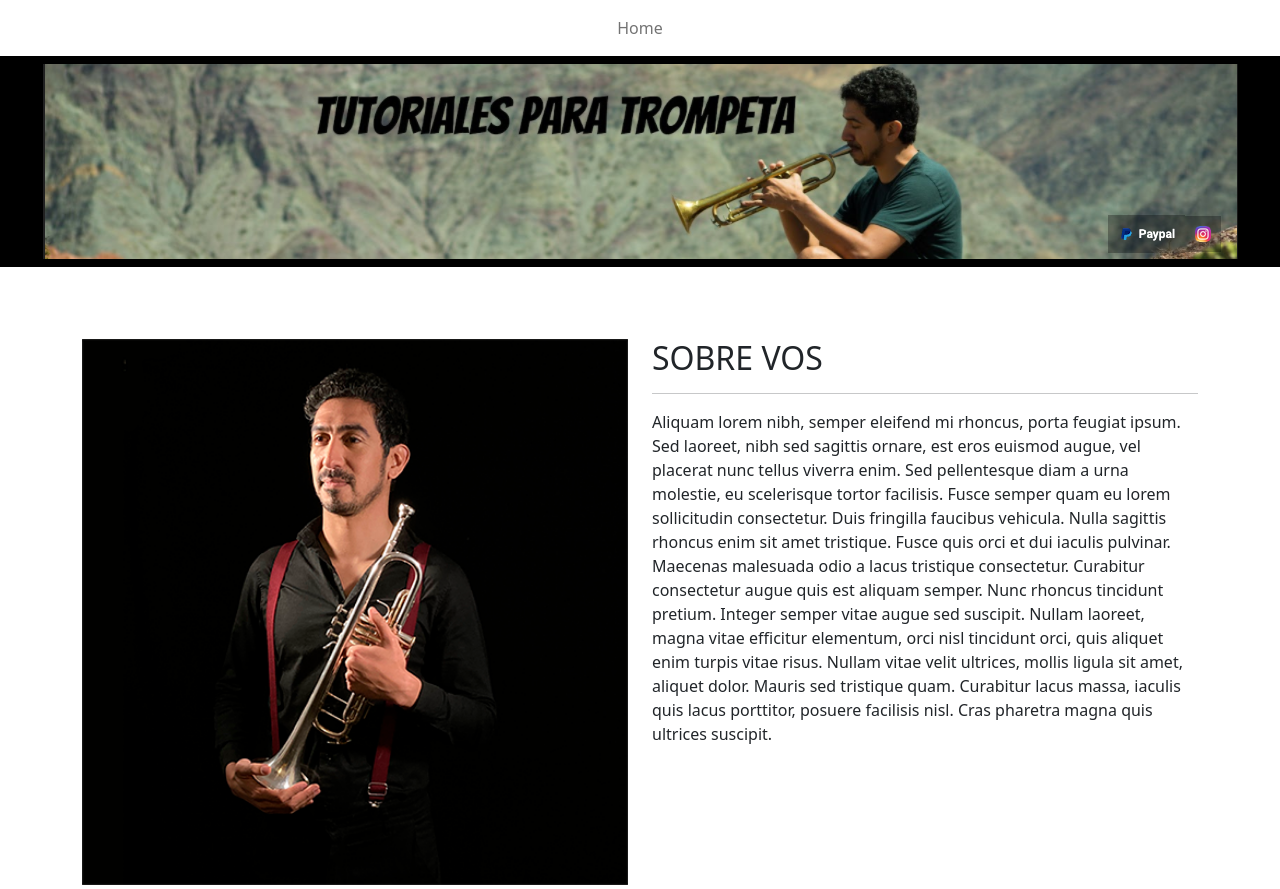
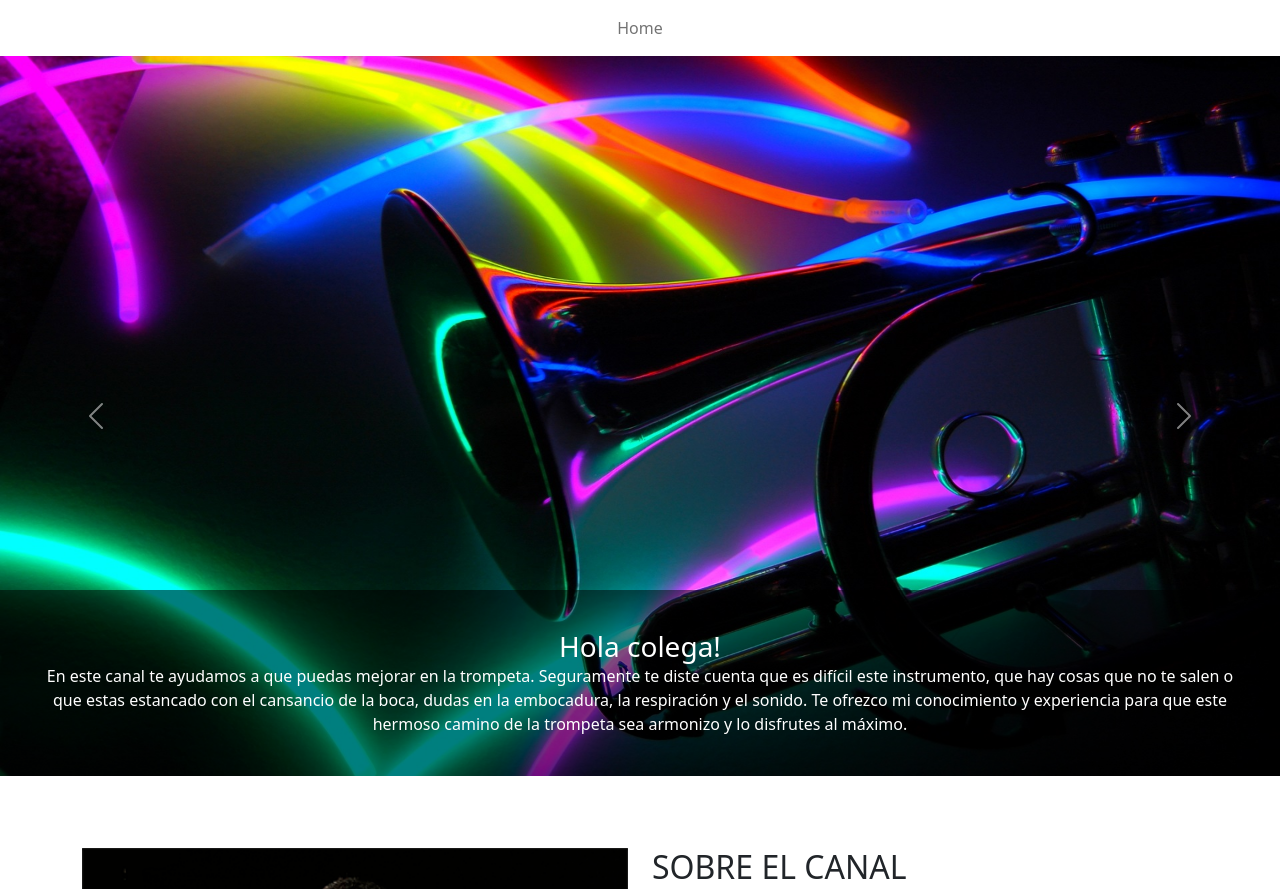
Before and after one commit to geracosta/osvaldito-app-master2, a website: page index.html in a window 1280 px wide. Shown: the top 889 px of the page. Drawn offline with nearby package versions, Linux system fonts and the light colour scheme.

Commit message:
Cambios referencia Aprende Trompeta

```diff
--- a/assets/css/style.css
+++ b/assets/css/style.css
@@ -17,7 +17,7 @@
     line-height: 1.42857;
 }
 
-.form-temas div{
+.form-temas div {
     padding: 0px 20px 0px 20px;
 }
 
@@ -47,9 +47,10 @@
         padding-bottom: 50%;
     }
 }
+
 .embed-container iframe {
     position: absolute;
-    top:0;
+    top: 0;
     left: 0;
     width: 100%;
     height: 100%;
@@ -57,24 +58,33 @@
 
 /* Estilos adicionales */
 .card-title {
-            color: black; /* Color del título */
+    color: black;
+    /* Color del título */
 }
 
 .btn-custom {
-            background-color: black; /* Color de fondo del botón */
-            color: white; /* Color del texto del botón */
-            border: none; /* Quitamos el borde */
+    background-color: black;
+    /* Color de fondo del botón */
+    color: white;
+    /* Color del texto del botón */
+    border: none;
+    /* Quitamos el borde */
 }
 
 .card {
-            height: 100%; /* Altura fija para todas las tarjetas */
-            position: relative; /* Posición relativa para contener el botón */
+    height: 100%;
+    /* Altura fija para todas las tarjetas */
+    position: relative;
+    /* Posición relativa para contener el botón */
 }
 
 .card-content {
-            padding: 10px; /* Espacio interno para el contenido */
-            height: calc(100% - 40px); /* Altura del contenido ajustada */
-            overflow: auto; /* Scroll si el contenido es muy largo */
+    padding: 10px;
+    /* Espacio interno para el contenido */
+    height: calc(100% - 40px);
+    /* Altura del contenido ajustada */
+    overflow: auto;
+    /* Scroll si el contenido es muy largo */
 }
 
 .card {
@@ -83,9 +93,46 @@
 }
 
 .embed-responsive-16by9 {
-            margin: 10px; /* Espacio entre las miniaturas */
+    margin: 10px;
+    /* Espacio entre las miniaturas */
 }
 
 .card-title {
-            margin-top: 10px; /* Espacio entre el título y la miniatura */
+    margin-top: 10px;
+    /* Espacio entre el título y la miniatura */
 }
+
+        /* Estilo para hacer que la imagen ocupe todo el ancho */
+        .carousel-item {
+            align-items: center;
+            justify-content: center;
+            position: relative;
+        }
+
+        .carousel-item img {
+            object-fit: cover;
+            width: 100%;
+            height: 100%;
+        }
+
+    /* Estilo para colocar el texto en la parte inferior */
+    .carousel-caption {
+        position: absolute;
+        bottom: 0;
+        left: 0;
+        right: 0;
+        background-color: rgba(0, 0, 0, 0.5);
+        padding: 20px;
+        color: white;
+        text-align: center;
+    }
+
+    /* Estilo para el texto dentro del carrusel caption */
+    .carousel-caption h3, .carousel-caption p {
+        margin: 0; /* Elimina el margen predeterminado del título y el párrafo */
+    }
+
+    /* Aumentar la altura del carrusel caption */
+    .carousel-caption {
+        padding: 40px; /* Aumenta el padding superior e inferior */
+    }
--- a/index.html
+++ b/index.html
@@ -34,9 +34,49 @@
                 </nav>
             </header>
             <main>
-                <div class="text-center pt-2 pb-2" style="position:sticky;  width: 100%; z-index: 0;background-color: black;color:white">
-                    <img src="./assets/banner1.png" class="img-fluid" alt="">
-                </div>
+                <section class="container-fluid p-0">
+                    <div id="myCarousel" class="carousel slide" data-ride="carousel">
+                        <ol class="carousel-indicators">
+                            <li data-target="#myCarousel" data-slide-to="0" class="active"></li>
+                            <li data-target="#myCarousel" data-slide-to="1"></li>
+                            <li data-target="#myCarousel" data-slide-to="2"></li>
+                        </ol>
+                        <div class="carousel-inner">
+                            <div class="carousel-item active">
+                                <img src="./assets/img/trumpet1.jpg" alt="Imagen 1">
+                                <div class="carousel-caption">
+                                    <h3>Hola colega!</h3>
+                                    <p>En este canal te ayudamos a que puedas mejorar en la trompeta.
+                                        Seguramente te diste cuenta que es difícil este instrumento, que hay cosas que no te salen o que estas estancado con el cansancio de la boca, dudas en la embocadura, la respiración y el sonido. Te ofrezco mi conocimiento y experiencia para que este hermoso camino de la trompeta sea armonizo y lo disfrutes al máximo.</p>
+                                </div>
+                            </div>
+                            <div class="carousel-item">
+                                <img src="./assets/img/trumpet2.jpg" alt="Imagen 2">
+                                <div class="carousel-caption">
+                                    <h3>Hola colega!</h3>
+                                    <p>En este canal te ayudamos a que puedas mejorar en la trompeta.
+                                        Seguramente te diste cuenta que es difícil este instrumento, que hay cosas que no te salen o que estas estancado con el cansancio de la boca, dudas en la embocadura, la respiración y el sonido. Te ofrezco mi conocimiento y experiencia para que este hermoso camino de la trompeta sea armonizo y lo disfrutes al máximo.</p>
+                                </div>
+                            </div>
+                            <div class="carousel-item">
+                                <img src="./assets/img/trumpet3.png" alt="Imagen 3">
+                                <div class="carousel-caption">
+                                    <h3>Hola colega!</h3>
+                                    <p>En este canal te ayudamos a que puedas mejorar en la trompeta.
+                                        Seguramente te diste cuenta que es difícil este instrumento, que hay cosas que no te salen o que estas estancado con el cansancio de la boca, dudas en la embocadura, la respiración y el sonido. Te ofrezco mi conocimiento y experiencia para que este hermoso camino de la trompeta sea armonizo y lo disfrutes al máximo.</p>
+                                </div>
+                            </div>
+                        </div>
+                        <a class="carousel-control-prev" href="#myCarousel" role="button" data-slide="prev">
+                            <span class="carousel-control-prev-icon" aria-hidden="true"></span>
+                            <span class="sr-only">Previous</span>
+                        </a>
+                        <a class="carousel-control-next" href="#myCarousel" role="button" data-slide="next">
+                            <span class="carousel-control-next-icon" aria-hidden="true"></span>
+                            <span class="sr-only">Next</span>
+                        </a>
+                    </div>
+                </section>
                 <br>
                 <br>
                 <br>
@@ -46,11 +86,11 @@
                             <img src="./assets/inicio.png" class="img-fluid" style="width: 100%" alt="">
                         </div>
                         <div class="col-md-6">
-                            <h2>SOBRE VOS</h2>
+                            <h2>SOBRE EL CANAL</h2>
                             <hr>
                             <p>
-                                Aliquam lorem nibh, semper eleifend mi rhoncus, porta feugiat ipsum. Sed laoreet, nibh sed sagittis ornare, est eros euismod augue, vel placerat nunc tellus viverra enim. Sed pellentesque diam a urna molestie, eu scelerisque tortor facilisis. Fusce semper quam eu lorem sollicitudin consectetur. Duis fringilla faucibus vehicula. Nulla sagittis rhoncus enim sit amet tristique. Fusce quis orci et dui iaculis pulvinar. Maecenas malesuada odio a lacus tristique consectetur. Curabitur consectetur augue quis est aliquam semper. Nunc rhoncus tincidunt pretium. Integer semper vitae augue sed suscipit. Nullam laoreet, magna vitae efficitur elementum, orci nisl tincidunt orci, quis aliquet enim turpis vitae risus. Nullam vitae velit ultrices, mollis ligula sit amet, aliquet dolor. Mauris sed tristique quam. Curabitur lacus massa, iaculis quis lacus porttitor, posuere facilisis nisl. Cras pharetra magna quis ultrices suscipit.
-                            </p>
+                                Tutoriales para trompeta surgió en 2020, en la pandemia, en donde me conecte con muchos músicos para hacer canciones a la distancia y en donde empece a subir videos tocando la trompeta de canciones que me gustan. Me sorprendí cuando colegas trompetistas me pedían las notas para ellos también disfrutar de esos temas. Por lo que me decidí a abrir una canal de Youtube para compartir con todos las notas de los temas, algunos tips, mis experiencias, algunos backtracks y dar lo mejor para que les sea mas leve el lento camino de aprender trompeta. Un canal como el que me hubiese gustado tener para aprender canciones.
+                                Te deseo que todas las herramientas que hay en la pagina, en el canal y en los cancioneros te ayuden a mejorar en la trompeta y que disfrutes cada vez que toques una canción.</p>
                         </div>
                         <br><br>
                     </div>
@@ -170,6 +210,8 @@
                 </div>
             </main>
         </div>
-
-    </body>
+        <script src="https://code.jquery.com/jquery-3.5.1.slim.min.js"></script>
+    <script src="https://cdn.jsdelivr.net/npm/@popperjs/core@2.9.3/dist/umd/popper.min.js"></script>
+    <script src="https://maxcdn.bootstrapcdn.com/bootstrap/4.5.2/js/bootstrap.min.js"></script>
+</body>
 </html>
```
Also changed, not shown: assets/img/trumpet1.jpg (added), assets/img/trumpet2.jpg (added), 1 other file. Lines whose indentation alone changed are shown as unchanged.
